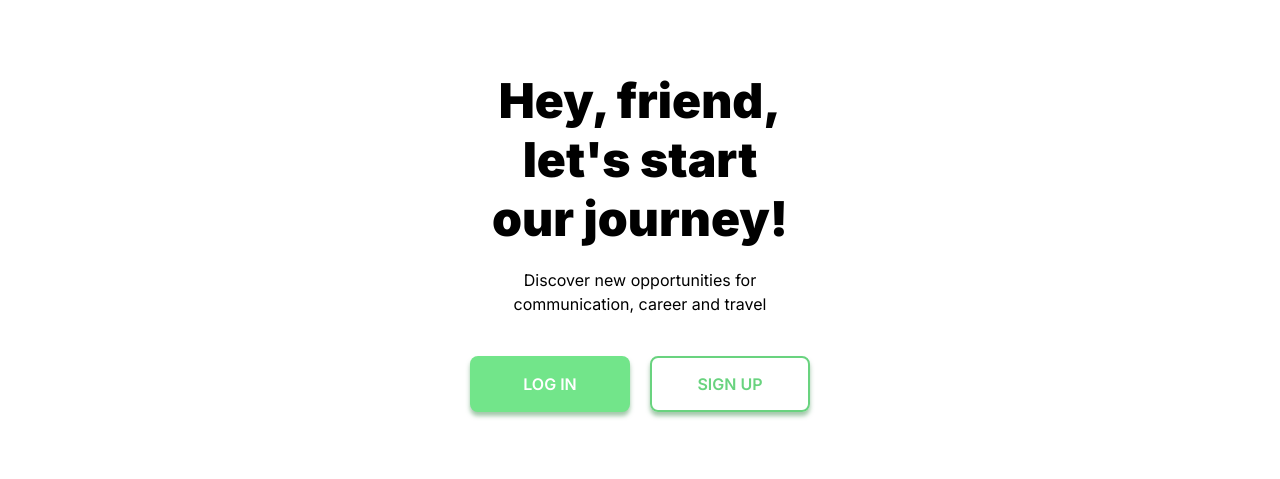
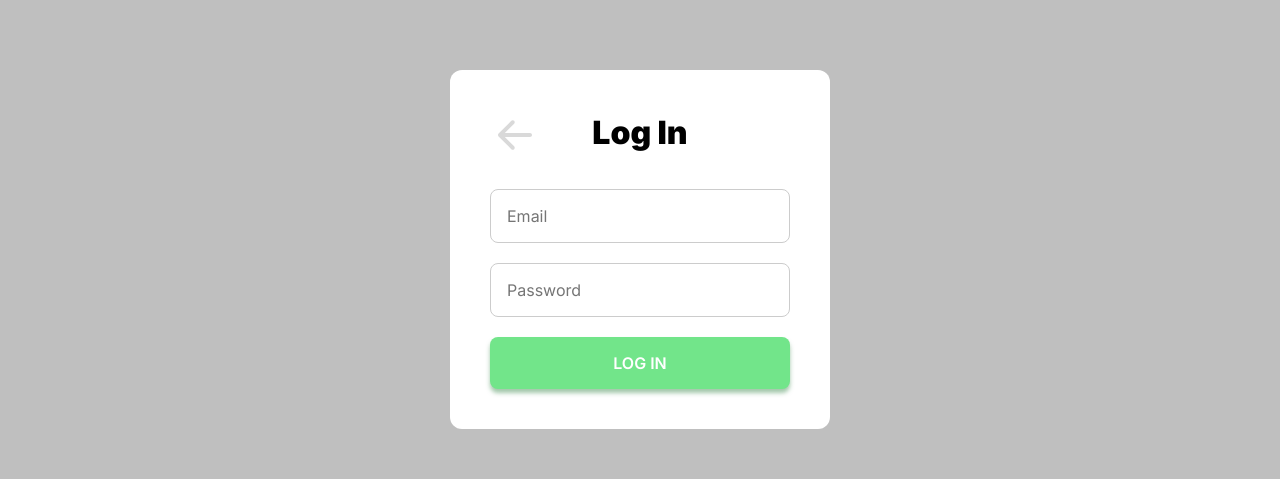
Before and after one commit to gsidnick/rsclone, a React (Create React App) app: page / in a window 1280 px wide. Both pictures are taken after a click on the button "LOG IN". Shown: the part 151-630 px from the top of the page. Built offline with nearby package versions, Linux system fonts and the light colour scheme; no server answers.

Commit message:
refactor: change Modal component logic

```diff
--- a/src/App.tsx
+++ b/src/App.tsx
@@ -54,6 +54,7 @@ function App() {
           </Router>
         </>
       )}
+      <Modal className={modalStore.isModal ? 'modal_open' : ''} />
     </div>
   );
 }
--- a/src/components/Home/Home.tsx
+++ b/src/components/Home/Home.tsx
@@ -3,25 +3,24 @@ import React from 'react';
 import Button from '../UI/Button/Button';
 import useStores from '../../hooks/useStores';
 import { observer } from 'mobx-react-lite';
-import ModalAuthLogin from '../Modal/ModalAuthLogin/ModalAuthLogin';
 import { useTranslation } from 'react-i18next';
-import './Home.css';
+import AuthLogin from '../Auth/AuthLogin';
+import AuthSignup from '../Auth/AuthSignup';
 
 function Home() {
   const { modalStore } = useStores();
   const { t } = useTranslation();
 
   function openLoginForm() {
-    modalStore.openModal();
+    modalStore.openModal(<AuthLogin />);
   }
 
   function openSignupForm() {
-    modalStore.openModal();
+    modalStore.openModal(<AuthSignup />);
   }
 
   return (
     <>
-      {modalStore.isModal && <ModalAuthLogin />}
       <main className="home">
         <div className="home__container container">
           <div className="home__greeting">
--- a/src/components/Modal/Modal.css
+++ b/src/components/Modal/Modal.css
@@ -8,6 +8,25 @@
   left: 0;
   right: 0;
   bottom: 0;
-  background-color: #ffffff;
-  z-index: 1000;
+  background-color: rgba(128, 128, 128, 0.5);
+  z-index: -1;
+  opacity: 0;
+  transition: all 0.2s ease-in-out;
 }
+
+.modal__container {
+  padding: 40px;
+  background-color: white;
+  border-radius: 12px;
+  opacity: 0;
+  transition: all 0.2s ease-in-out 0.1s;
+}
+
+.modal_open {
+  z-index: 100;
+  opacity: 1;
+}
+
+.modal_open .modal__container {
+  opacity: 1;
+}
--- a/src/components/Modal/Modal.tsx
+++ b/src/components/Modal/Modal.tsx
@@ -1,9 +1,16 @@
 import './Modal.css';
 import React from 'react';
 import IModalProps from '../../interfaces/IModalProps';
+import useStores from '../../hooks/useStores';
 
-function Modal({ children }: IModalProps) {
-  return <div className="modal">{children}</div>;
+function Modal({ className }: IModalProps) {
+  const { modalStore } = useStores();
+  let classnames = className ? `modal ${className}` : 'modal';
+  return (
+    <div className={classnames}>
+      <div className="modal__container">{modalStore.body}</div>
+    </div>
+  );
 }
 
 export default Modal;
--- a/src/interfaces/IModalProps.ts
+++ b/src/interfaces/IModalProps.ts
@@ -1,5 +1,3 @@
-import React from 'react';
-
 export default interface IModalProps {
-  children: string | React.ReactElement;
+  className?: string;
 }
--- a/src/store/ModalStore.ts
+++ b/src/store/ModalStore.ts
@@ -1,14 +1,18 @@
 import { makeAutoObservable } from 'mobx';
+import React from 'react';
 
 class ModalStore {
   public isModal: boolean = false;
+  public body: React.ReactElement | null = null;
 
   constructor() {
     makeAutoObservable(this);
   }
 
-  public openModal() {
+  public openModal(body: React.ReactElement) {
     this.isModal = true;
+    this.body = null;
+    this.body = body;
   }
 
   public closeModal() {
```
